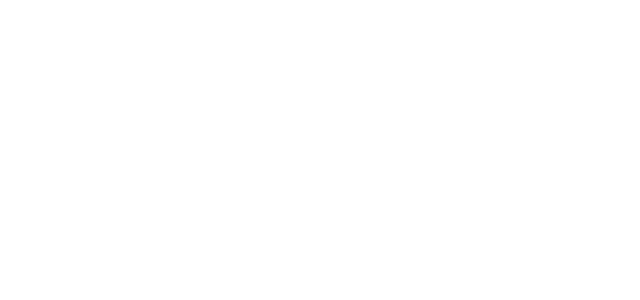
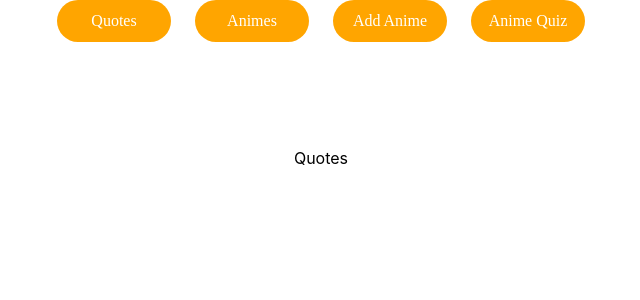
Before and after one commit to charliesonye/Anime-project, a React (Create React App) app in the folder client/: page / in a window 1280 px wide. Shown: the top 300 px of the page, without its empty margins (319-959 px from the left). Built offline with nearby package versions, Linux system fonts and the light colour scheme; no server answers.

Commit message:
Code needed for proper routing has been added to Navigation and App component

```diff
--- a/client/src/App.js
+++ b/client/src/App.js
@@ -9,9 +9,54 @@ import AnimeForm from './AnimeForm'
 import './App.css';
 
 function App() {
+
+  const [score, setScore] = useState(0)
+  const [animes, setAnimes] = useState([])
+  const [searchText, setSearchText] = useState('')
+
+  useEffect(() => {
+    fetch('/animes')
+    .then(res => res.json())
+    .then(data => setAnimes(data))
+  }, [])
+
+  function addAnime(animes,newAnime){
+    setAnimes([...animes, newAnime])
+  }
+
+
+
+
   return (
     <div className="App">
+      <Navigation />
+            <br />
+            <br />
+            <br />
+            <br />
+            <br/>
+            <Switch >
 
+              <Route exact path='/'>
+                <Quotes />
+              </Route>
+              <Route exact path='/animes' >
+                <Animes
+                  animes={animes}
+                  searchText={searchText}
+                  setSearchText={setSearchText}
+                  />
+              </Route>
+              <Route exact path='/animes/new' >
+                <AnimeForm addAnime={addAnime} animes={animes}  />
+              </Route>
+              <Route exact path= '/questions' >
+                <Questions  score={score} setScore={setScore} />
+              </Route>
+              <Route path='/questions/score' >
+                <ScoreDisplay  score={score} setScore={setScore}/>
+              </Route>
+            </Switch>
     </div>
   );
 }
--- a/client/src/Navigation.js
+++ b/client/src/Navigation.js
@@ -1,8 +1,38 @@
 import React from 'react'
+import {NavLink} from 'react-router-dom'
+
+const linkStyles = {
+    display: "inline-block",
+    fontFamily: 'Kongtext',
+    borderRadius: "25px",
+    width: "90px",
+    padding: "12px",
+    margin: "0 12px 6px",
+    background: "orange",
+    textDecoration: "none",
+    color: "white",
+  };
 
  function Navigation() {
-  return (
-    <div>Navigation</div>
+
+
+    return (
+
+        <div className="NavBar">
+        <NavLink to='/'  style={linkStyles}>
+            Quotes
+        </NavLink>
+        <NavLink to='/animes'  style={linkStyles}>
+            Animes
+        </NavLink>
+        <NavLink to='/animes/new' style={linkStyles} >
+          Add Anime
+        </NavLink>
+        <NavLink to='/questions'  style={linkStyles}>
+            Anime Quiz
+        </NavLink>
+    </div>
+
   )
 }
 
```
